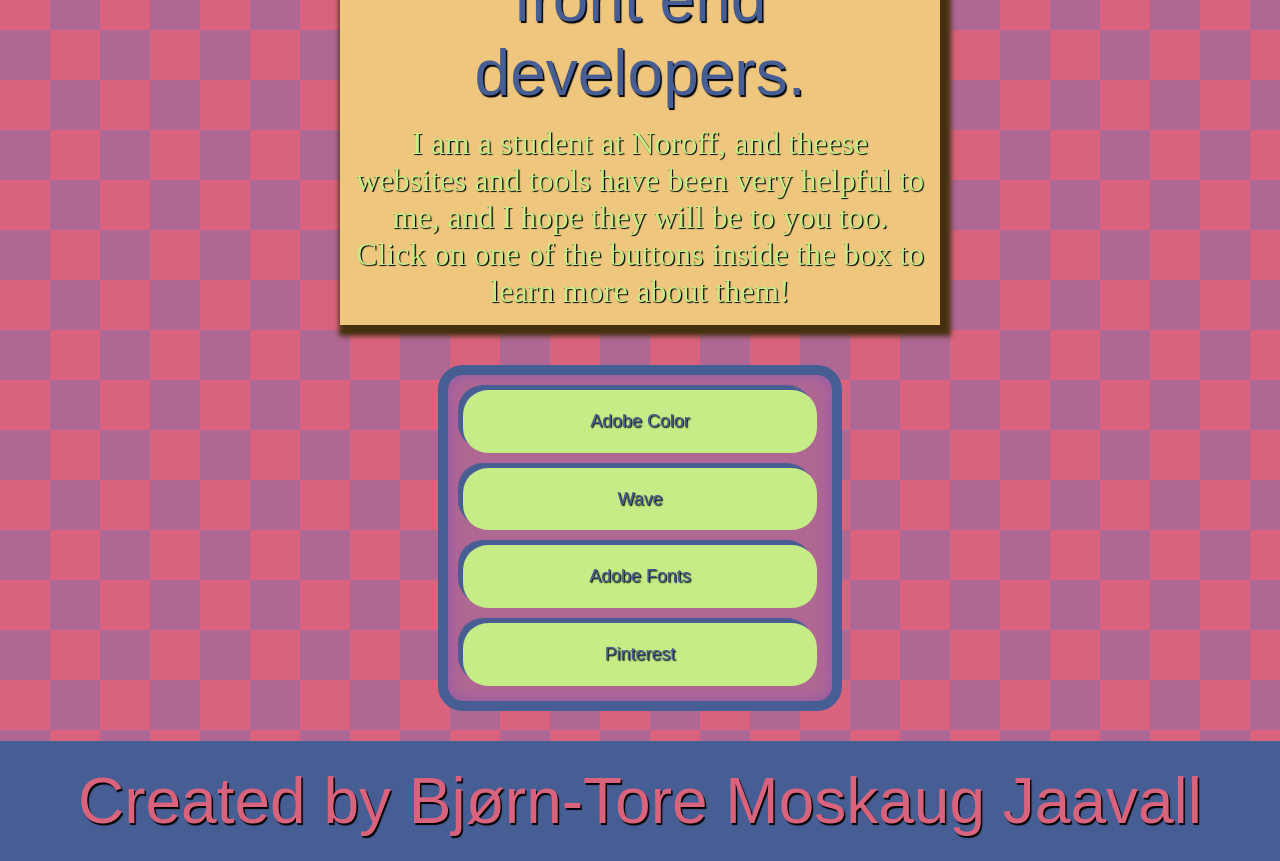
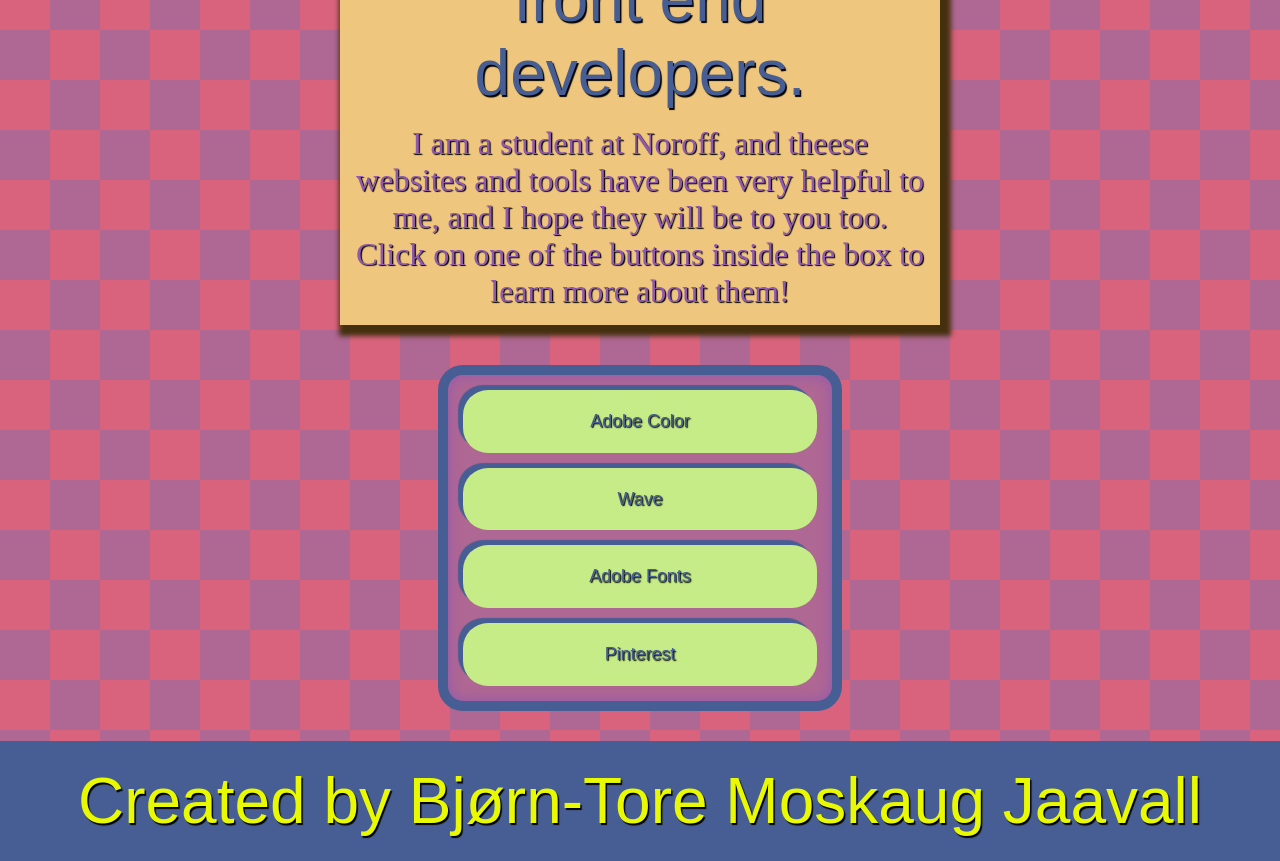
Before and after one commit to Bjonne696/Semester-Project-1-Second-Attempt, a plain HTML site: page index.html in a window 1280 px wide. Shown: the part 440-1301 px from the top of the page. Drawn offline with Linux system fonts and the light colour scheme; a web font is replaced by a local one.

Commit message:
Update styles.css

```diff
--- a/css/styles.css
+++ b/css/styles.css
@@ -37,7 +37,7 @@
   p {
     font-size: 1.2em;
     margin: auto;
-    color: #c5ec86;
+    color: #8F59AE;
     text-shadow: 1.2px 1.2px 1px #000000;
     font-size: 2.5vw;
   }
@@ -68,7 +68,7 @@
 }
 
 .footer-text {
-  color: #D9637D;
+  color: #E9FA00;
 }
 
 .linkbutton {
```
